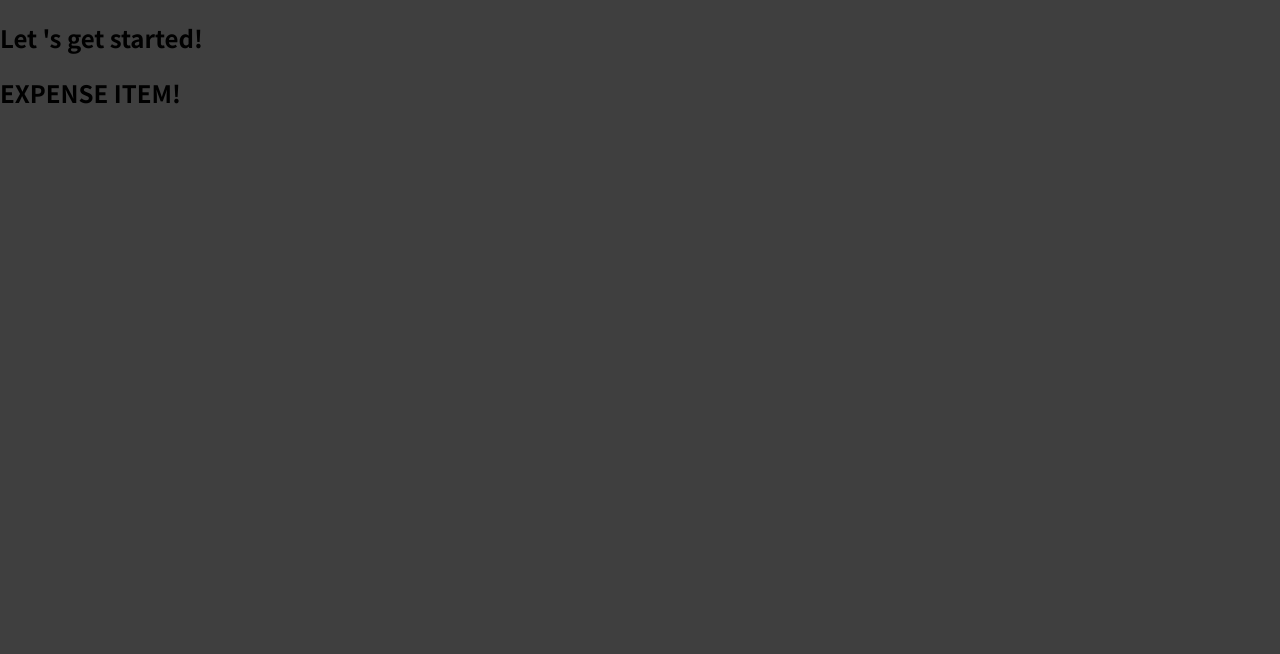
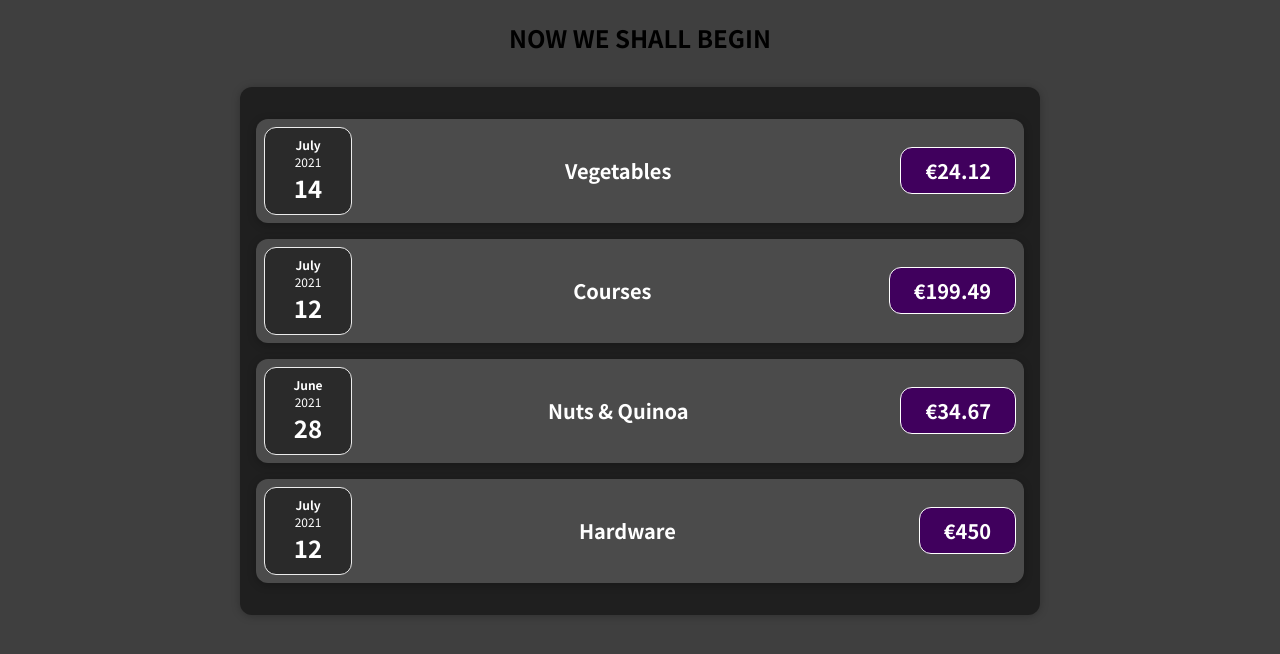
Before and after one commit to elicitmind/EXPENSES-REACTJS-PROJECT, a React (Create React App) app: page / in a window 1280 px wide. Shown: the top 654 px of the page. Built offline with nearby package versions, Linux system fonts and the light colour scheme.

Commit message:
lean code practice, components organization, props

```diff
--- a/src/App.jsx
+++ b/src/App.jsx
@@ -1,12 +1,15 @@
-import ExpenseItem from "./components/ExpenseItem";
+import Expenses from "./components/Expenses"
+import expensesData from "./components/expensesData"
 
 function App() {
-  return (
-    <div>
-      <h2> Let 's get started!</h2>
-      <ExpenseItem />
-    </div>
-  );
+
+
+    return (
+        <div>
+            <h2> NOW WE SHALL BEGIN</h2>
+            <Expenses {...expensesData} />
+        </div>
+    );
 }
 
 export default App;
--- /dev/null
+++ b/src/components/ExpenseDate.css
@@ -0,0 +1,26 @@
+.expense-date {
+    display: flex;
+    flex-direction: column;
+    width: 5.5rem;
+    height: 5.5rem;
+    border: 1px solid #ececec;
+    background-color: #2a2a2a;
+    color: white;
+    border-radius: 12px;
+    align-items: center;
+    justify-content: center;
+}
+
+.expense-date__month {
+    font-size: 0.75rem;
+    font-weight: bold;
+}
+
+.expense-date__year {
+    font-size: 0.75rem;
+}
+
+.expense-date__day {
+    font-size: 1.5rem;
+    font-weight: bold;
+}
--- /dev/null
+++ b/src/components/ExpenseDate.jsx
@@ -0,0 +1,17 @@
+import './ExpenseDate.css'
+
+function ExpenseDate(props) {
+	const month = props.date.toLocaleString('en-US', { month: 'long' });
+	const year = props.date.getFullYear();
+	const day = props.date.toLocaleString('en-US', { day: '2-digit' });
+
+    return (
+        <div className="expense-date">
+            <div className="expense-date__month">{month}</div>
+            <div className="expense-date__year">{year}</div>
+            <div className="expense-date__day">{day}</div>
+        </div>
+    );
+}
+
+export default ExpenseDate
--- /dev/null
+++ b/src/components/ExpenseItem.css
@@ -0,0 +1,54 @@
+.expense-item {
+    display: flex;
+    justify-content: space-between;
+    align-items: center;
+    box-shadow: 0 2px 8px rgba(0, 0, 0, 0.25);
+    padding: 0.5rem;
+    margin: 1rem 0;
+    border-radius: 12px;
+    background-color: #4b4b4b;
+}
+
+.expense-item__description {
+    display: flex;
+    flex-direction: column;
+    gap: 1rem;
+    align-items: flex-end;
+    flex-flow: column-reverse;
+    justify-content: flex-start;
+    flex: 1;
+}
+
+.expense-item h2 {
+    color: #3a3a3a;
+    font-size: 1rem;
+    flex: 1;
+    margin: 0 1rem;
+    color: white;
+}
+
+.expense-item__price {
+    font-size: 1rem;
+    font-weight: bold;
+    color: white;
+    background-color: #40005d;
+    border: 1px solid white;
+    padding: 0.5rem;
+    border-radius: 12px;
+}
+
+@media (min-width: 580px) {
+    .expense-item__description {
+        flex-direction: row;
+        align-items: center;
+        justify-content: flex-start;
+        flex: 1;
+    }
+    .expense-item__description h2 {
+        font-size: 1.25rem;
+    }
+    .expense-item__price {
+        font-size: 1.25rem;
+        padding: 0.5rem 1.5rem;
+    }
+}
--- a/src/components/ExpenseItem.jsx
+++ b/src/components/ExpenseItem.jsx
@@ -1,5 +1,17 @@
-function ExpenseItem() {
-  return <h2>EXPENSE ITEM!</h2>;
+import './ExpenseItem.css';
+import ExpenseDate from './ExpenseDate';
+
+function ExpenseItem(props) {
+
+    return (
+        <div className="expense-item">
+        <ExpenseDate date={props.date} />
+            <div className="expense-item__description">
+                <h2>{props.title}</h2>
+                <div className="expense-item__price">€{props.amount}</div>
+            </div>
+        </div>
+    );
 }
 
 export default ExpenseItem;
--- /dev/null
+++ b/src/components/Expenses.css
@@ -0,0 +1,9 @@
+.expenses {
+    padding: 1rem;
+    background-color: rgb(31, 31, 31);
+    margin: 2rem auto;
+    width: 50rem;
+    max-width: 95%;
+    border-radius: 12px;
+    box-shadow: 0 1px 8px rgba(0, 0, 0, 0.25);
+}
--- /dev/null
+++ b/src/components/Expenses.jsx
@@ -0,0 +1,29 @@
+import ExpenseItem from './ExpenseItem';
+import './Expenses.css'
+
+function Expenses(props) {
+	console.log(props[0])
+	return <div className="expenses">
+	<ExpenseItem
+			title={props[0].title}
+			amount={props[0].amount}
+			date={props[0].date}
+	/>
+	<ExpenseItem
+			title={props[1].title}
+			amount={props[1].amount}
+			date={props[1].date}
+	/>
+	<ExpenseItem
+			title={props[2].title}
+			amount={props[2].amount}
+			date={props[2].date}
+	/>
+	<ExpenseItem
+			title={props[3].title}
+			amount={props[3].amount}
+			date={props[3].date}
+	/></div>
+}
+
+export default Expenses
--- /dev/null
+++ b/src/components/expensesData.js
@@ -0,0 +1,27 @@
+const expensesData = [{
+        id: 'e1',
+        title: 'Vegetables',
+        amount: 24.12,
+        date: new Date(2021, 6, 14),
+    },
+    {
+        id: 'e2',
+        title: 'Courses',
+        amount: 199.49,
+        date: new Date(2021, 6, 12),
+    },
+    {
+        id: 'e3',
+        title: 'Nuts & Quinoa',
+        amount: 34.67,
+        date: new Date(2021, 5, 28),
+    },
+    {
+        id: 'e4',
+        title: 'Hardware',
+        amount: 450,
+        date: new Date(2021, 6, 12),
+    },
+];
+
+export default expensesData
--- a/src/index.css
+++ b/src/index.css
@@ -11,3 +11,7 @@ body {
     margin: 0;
     background-color: #3f3f3f;
 }
+
+h2 {
+    text-align: center;
+}
```
Also changed, not shown: src/index.js (line endings or trailing spaces), 1 other file (tests, documents, lock files or other folders).
